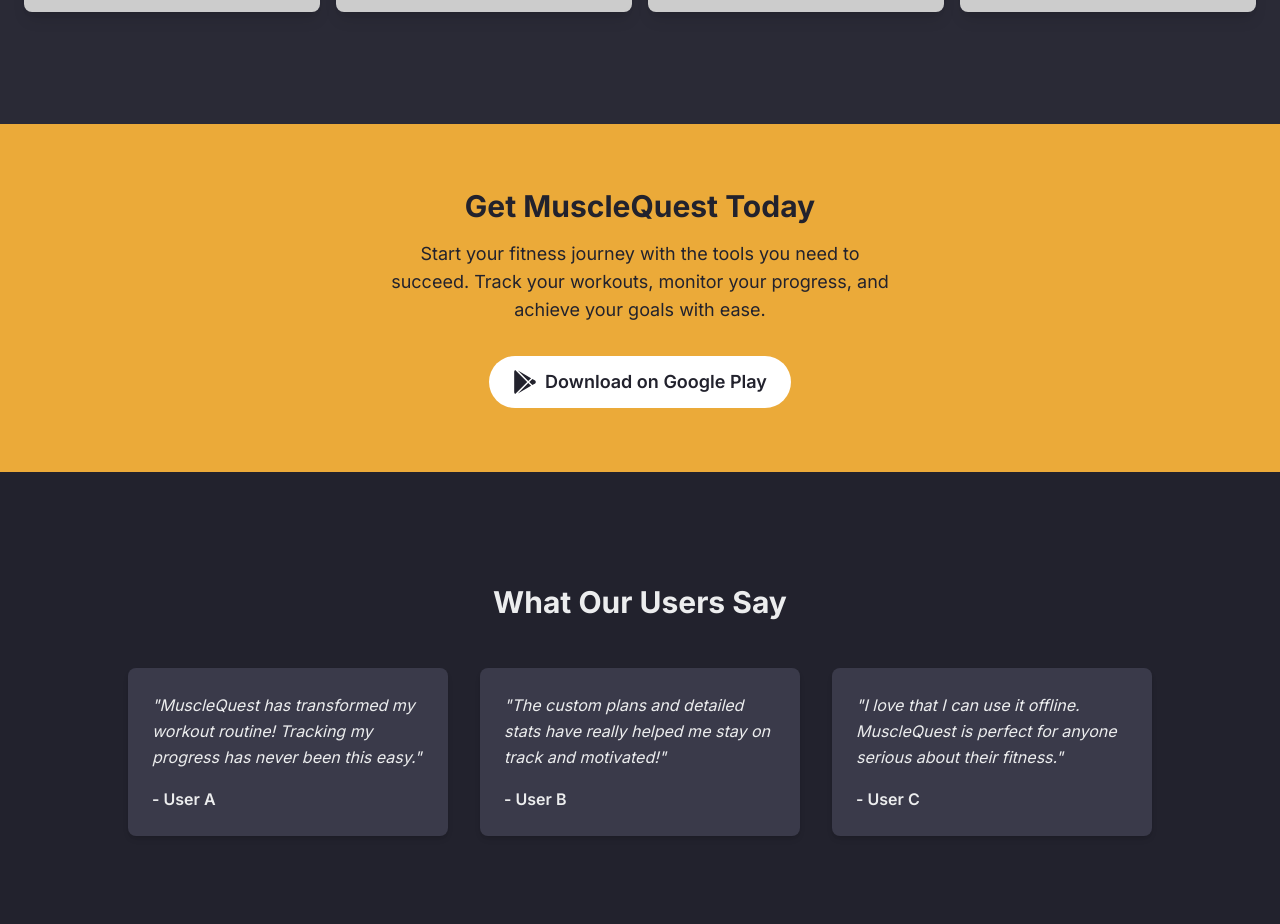
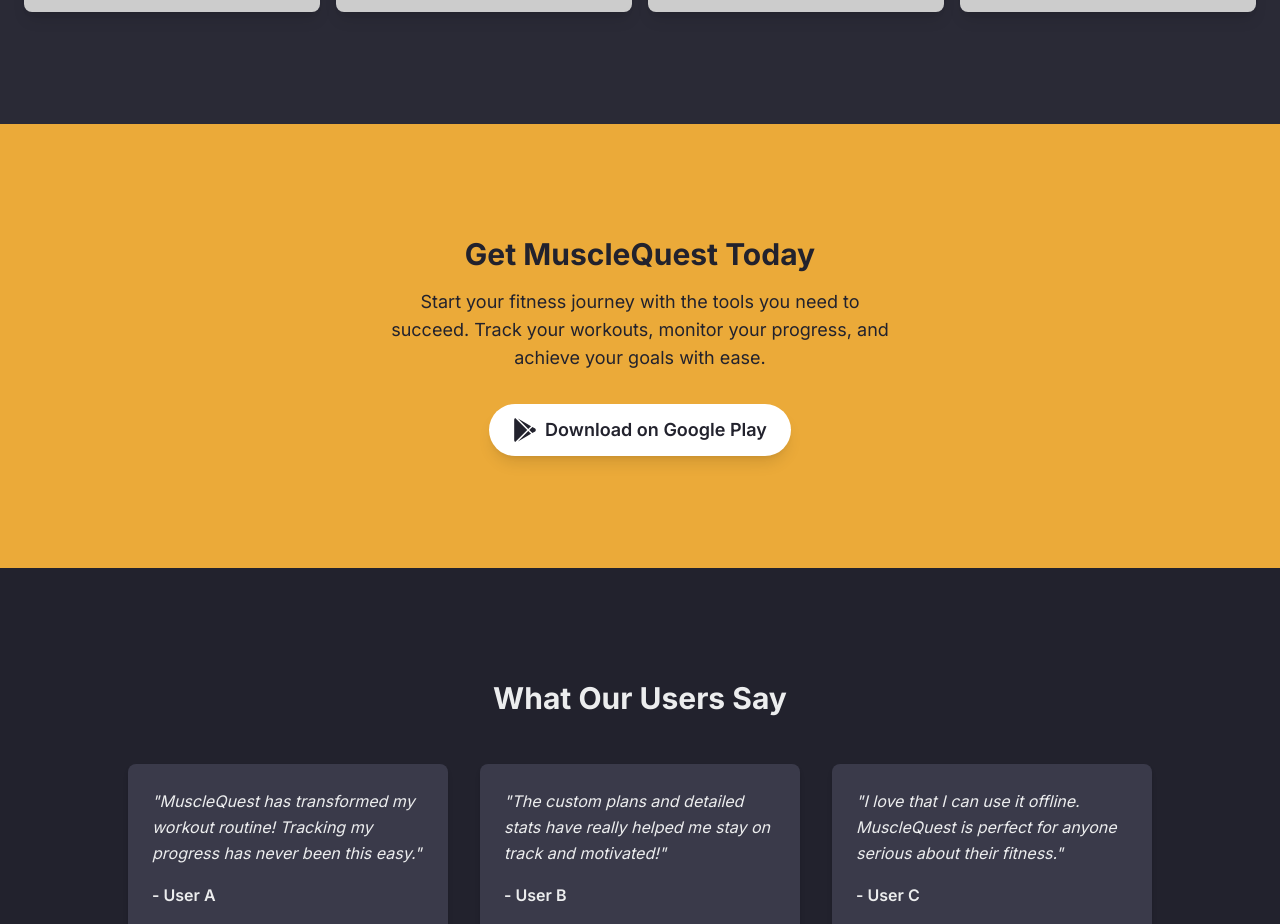
Before and after one commit to isotronic/musclequest.app, a Gatsby site: page / in a window 1280 px wide. Shown: the part 2620-3544 px from the top of the page. Built offline with nearby package versions, Linux system fonts and the light colour scheme; Gatsby itself is replaced by a stand-in of ours; placeholder pictures from the web are drawn by us.

Commit message:
Add a shadow to the download button

```diff
--- a/src/components/Download.tsx
+++ b/src/components/Download.tsx
@@ -3,7 +3,7 @@
 
 const Download: React.FC = () => {
   return (
-    <section className="bg-tint text-background flex flex-col items-center px-6 py-16">
+    <section className="flex flex-col items-center bg-tint px-6 py-28 text-background">
       <h2 className="mb-4 text-center text-3xl font-bold">Get MuscleQuest Today</h2>
       <p className="mb-8 max-w-lg text-center text-lg">
         Start your fitness journey with the tools you need to succeed. Track your workouts, monitor your progress, and
@@ -11,7 +11,7 @@
       </p>
       <a
         href="https://play.google.com/store"
-        className="flex items-center rounded-full bg-white px-6 py-3 text-lg font-semibold transition duration-200 hover:bg-gray-200"
+        className="flex items-center rounded-full bg-white px-6 py-3 text-lg font-semibold shadow-lg transition duration-200 hover:bg-gray-200"
       >
         <FaGooglePlay className="mr-2 h-6 w-6" />
         Download on Google Play
```
